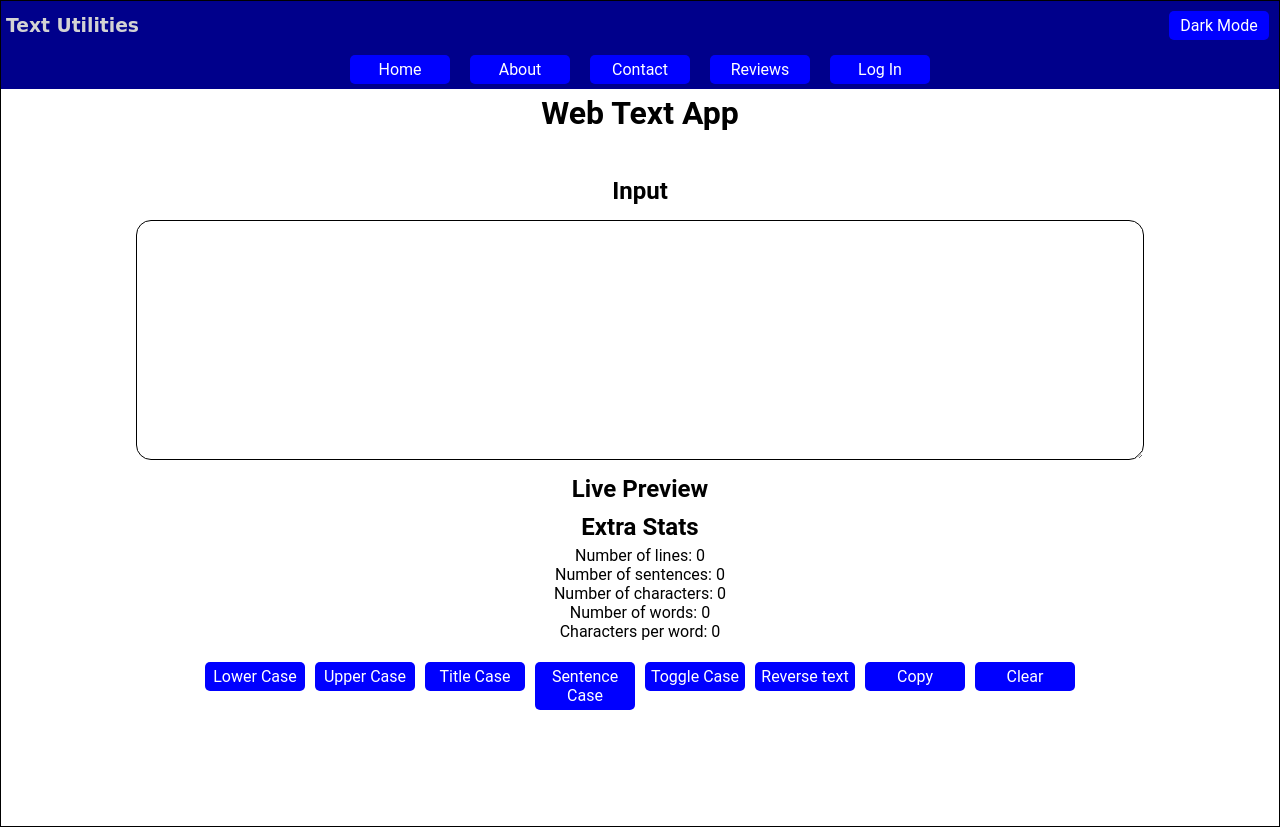
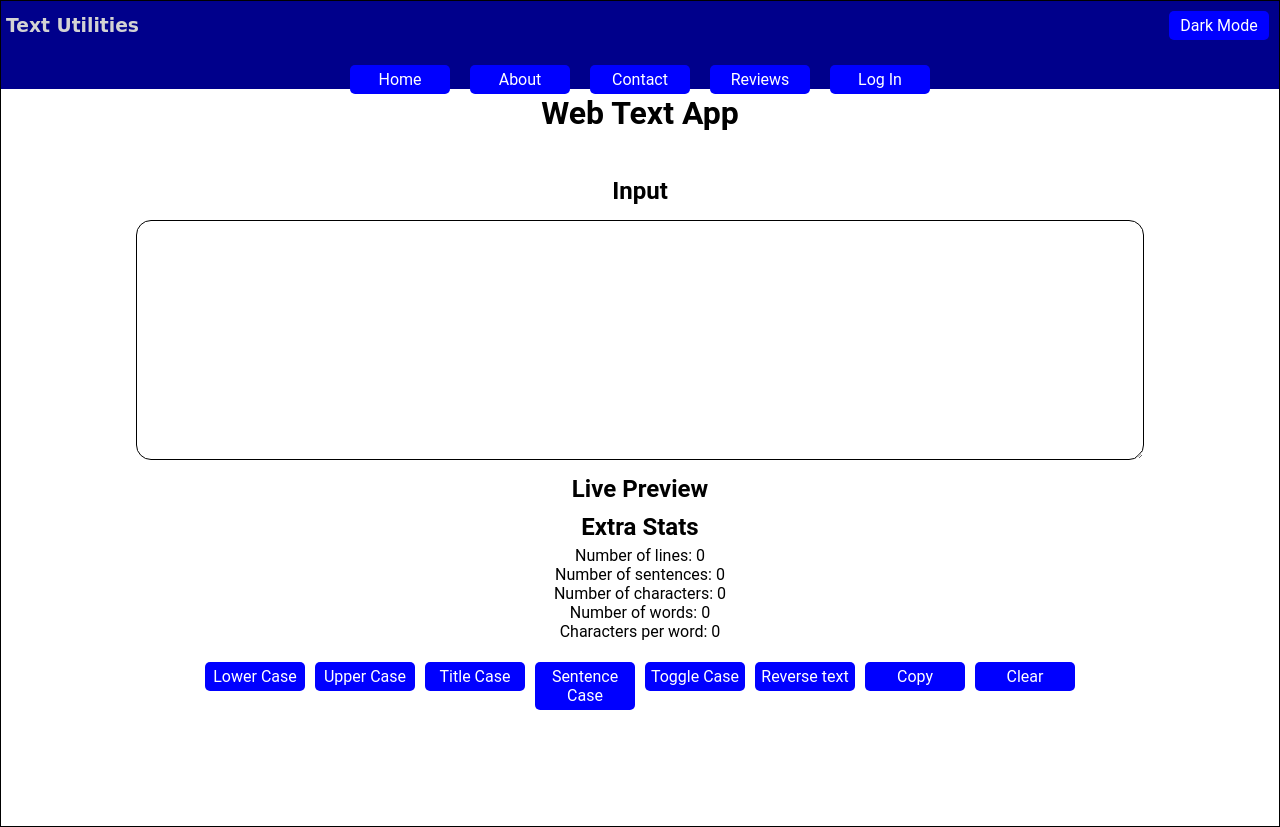
Before and after one commit to hrutavmodha/text-utility, a React (Create React App) app in the folder frontend/: page / in a window 1280 px wide. Built offline with nearby package versions, Linux system fonts and the light colour scheme.

Commit message:
Updated index.css

```diff
--- a/frontend/src/index.css
+++ b/frontend/src/index.css
@@ -152,7 +152,8 @@ input {
 	align-items: center;
 	width: 100%;
 	overflow: visible;
-	background: darkblue;
+	background: none;
+	transform: translateY(10px);
 }
 /* Hamburger and mobile responsiveness */
 .hamburger {
```
